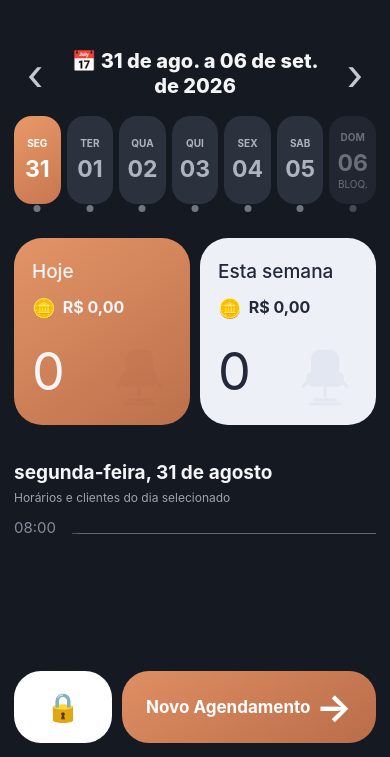
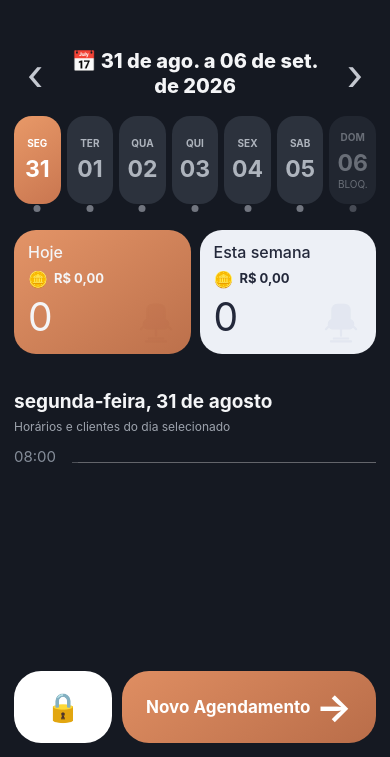
Before and after one commit to juniorarlindo329-crypto/barbearia-nicacio, a plain HTML site: page barbeiro/index.html in a window 390 px wide. Shown: the part 87-844 px from the top of the page. Drawn offline with Linux system fonts and the light colour scheme.

Commit message:
Add files via upload

```diff
--- a/barbeiro/barbeiro.css
+++ b/barbeiro/barbeiro.css
@@ -780,3 +780,51 @@ body.client-editor-open{overflow:hidden}
   .continuous-card-bottom b{font-size:25px!important}
   .continuous-card-bottom small{font-size:14px!important}
 }
+
+/* V37 — cards de faturamento mais compactos + versão numérica */
+.stats-grid{
+  gap:12px !important;
+  margin-top:28px !important;
+}
+.stat-card{
+  min-height:132px !important;
+  height:132px !important;
+  border-radius:24px !important;
+  padding:16px 16px !important;
+}
+.stat-card strong{
+  font-size:17px !important;
+  line-height:1.05 !important;
+}
+.money-line{
+  margin-top:7px !important;
+  height:20px !important;
+  gap:6px !important;
+}
+.money-line b{font-size:14px !important}
+.coin-icon{font-size:17px !important}
+.stat-number{
+  font-size:42px !important;
+  margin-top:10px !important;
+  line-height:1 !important;
+}
+.barber-chair{
+  width:52px !important;
+  height:52px !important;
+  right:14px !important;
+  bottom:10px !important;
+}
+@media(max-width:560px){
+  .stats-grid{gap:9px !important;margin-top:26px !important}
+  .stat-card{
+    min-height:124px !important;
+    height:124px !important;
+    border-radius:22px !important;
+    padding:14px 14px !important;
+  }
+  .stat-card strong{font-size:16px !important}
+  .money-line b{font-size:13px !important}
+  .coin-icon{font-size:16px !important}
+  .stat-number{font-size:39px !important;margin-top:9px !important}
+  .barber-chair{width:46px !important;height:46px !important;right:12px !important;bottom:9px !important}
+}
--- a/barbeiro/index.html
+++ b/barbeiro/index.html
@@ -6,7 +6,7 @@
 <meta name="theme-color" content="#151922">
 <title>Agenda • Barbearia Nicácio</title>
 <link rel="manifest" href="manifest.json">
-<link rel="stylesheet" href="barbeiro.css?v=36">
+<link rel="stylesheet" href="barbeiro.css?v=37">
 </head>
 <body>
 <main class="barber-app">
@@ -51,7 +51,7 @@
       <button id="editDayBtnBottom" class="day-only-btn">MODIFICAR APENAS ESTE DIA</button>
       <p class="business-hours" id="businessHoursText"></p>
       <button id="editHoursLink" class="edit-hours-link" type="button">Editar horários</button>
-      <div class="app-version">Versão Barbearia Nicácio</div>
+      <div class="app-version">Versão 3.9.41</div>
       <button id="scrollTopRef" class="scroll-top-ref" type="button" aria-label="Voltar ao topo">⌃</button>
     </div>
   </section>
@@ -91,6 +91,6 @@
 </section>
 
 <div id="toast" class="toast hidden" role="status"></div>
-<script src="barbeiro.js?v=36"></script>
+<script src="barbeiro.js?v=37"></script>
 </body>
 </html>
```
